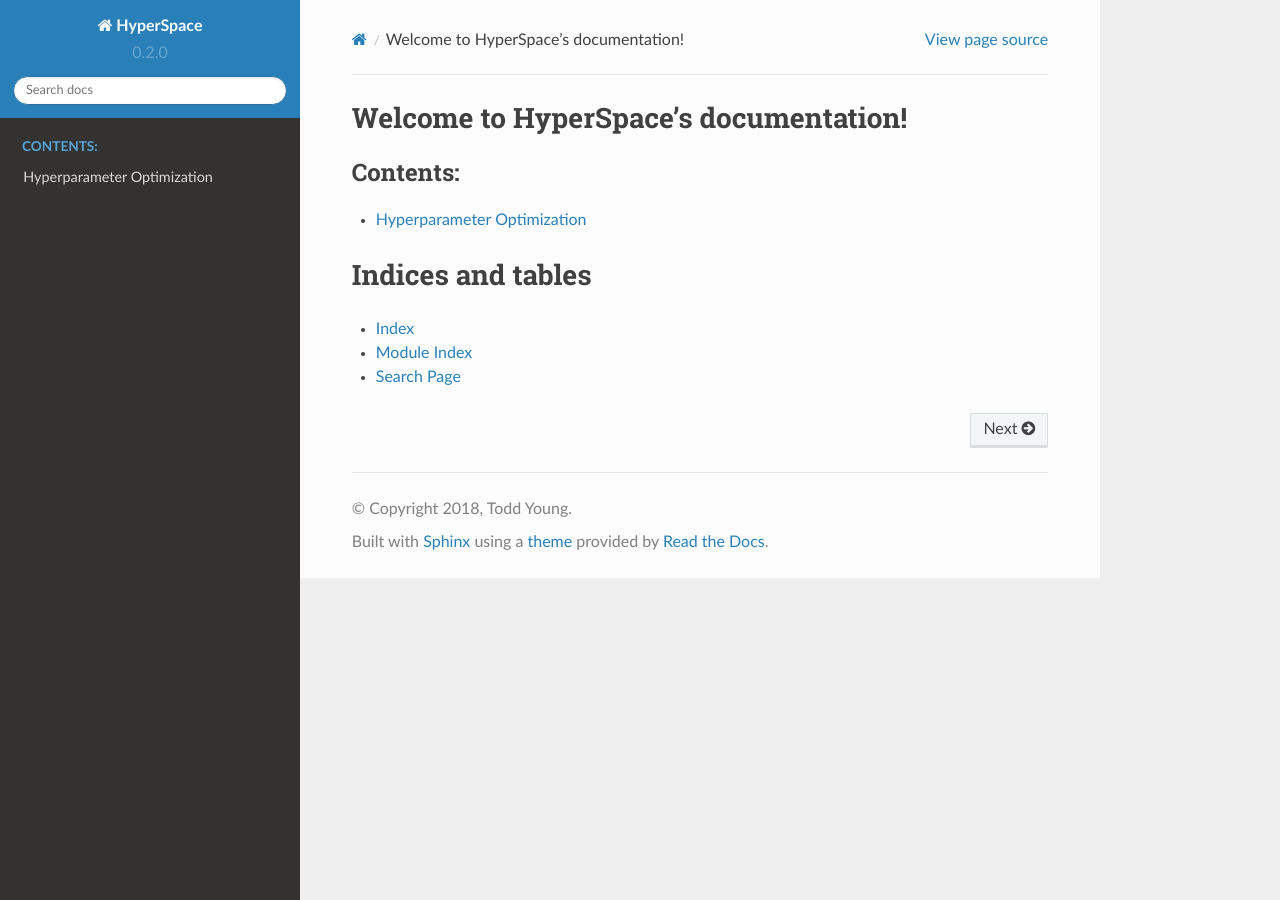
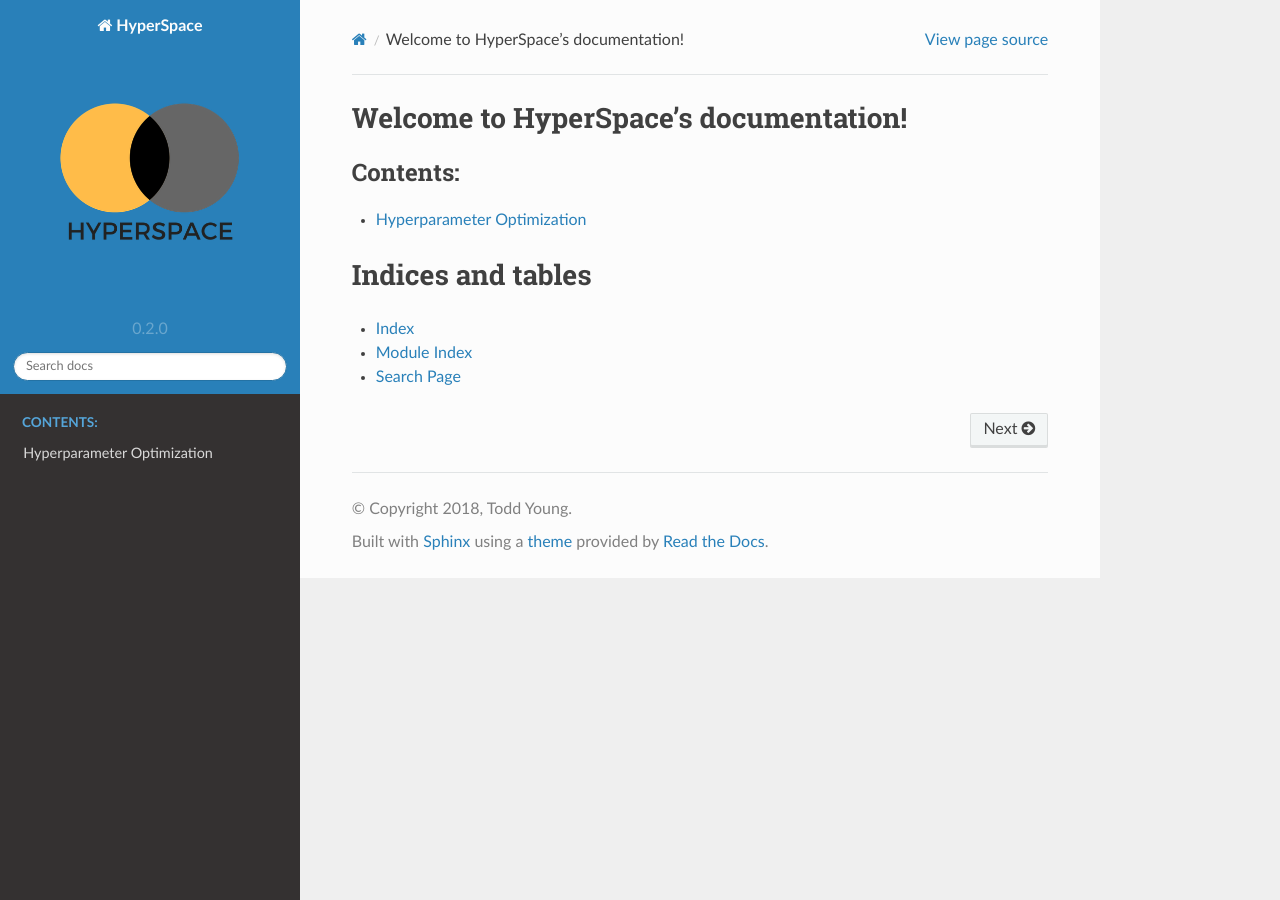
Before and after one commit to yngtdd/hyperspace, a Sphinx documentation site: the page built from docs/index.rst, in a window 1280 px wide. Built offline with Sphinx 7.4.7 and the Read the Docs theme 2.0.0, drawn with Linux system fonts in a browser that asks for light colours.

Commit message:
add logo

```diff
--- a/docs/conf.py
+++ b/docs/conf.py
@@ -89,7 +89,11 @@
 # further.  For a list of options available for each theme, see the
 # documentation.
 #
-html_theme_options = {'logo': 'hyperspace_logo.png'}
+# html_theme_options = {}
+
+# The name of an image file (relative to this directory) to place at the top
+# of the sidebar.
+html_logo = "images/hyperspace_logo.png"
 
 # Add any paths that contain custom static files (such as style sheets) here,
 # relative to this directory. They are copied after the builtin static files,
```
Also changed, not shown: docs/images/hyperspace_logo.png (renamed from docs/hyperspace_logo.png).
